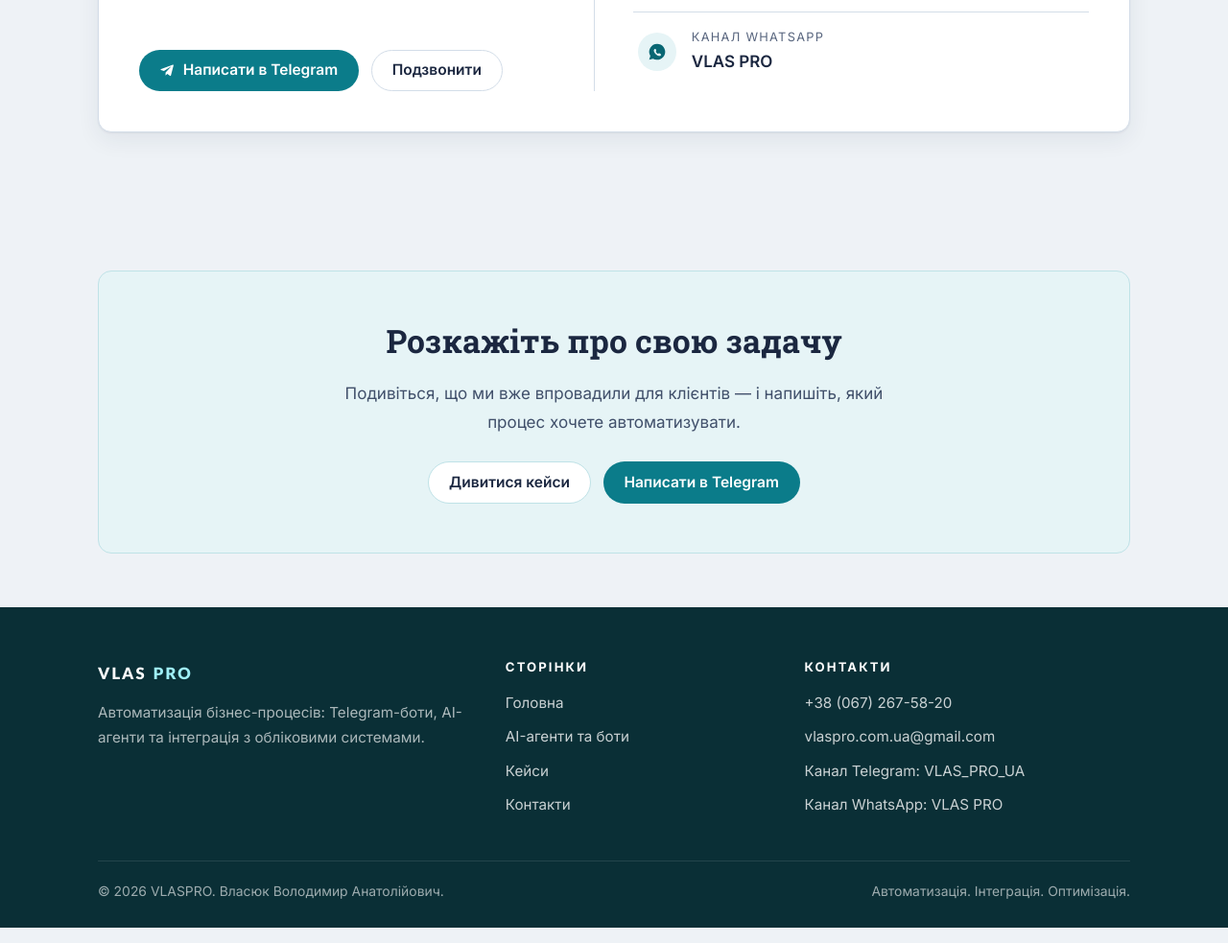
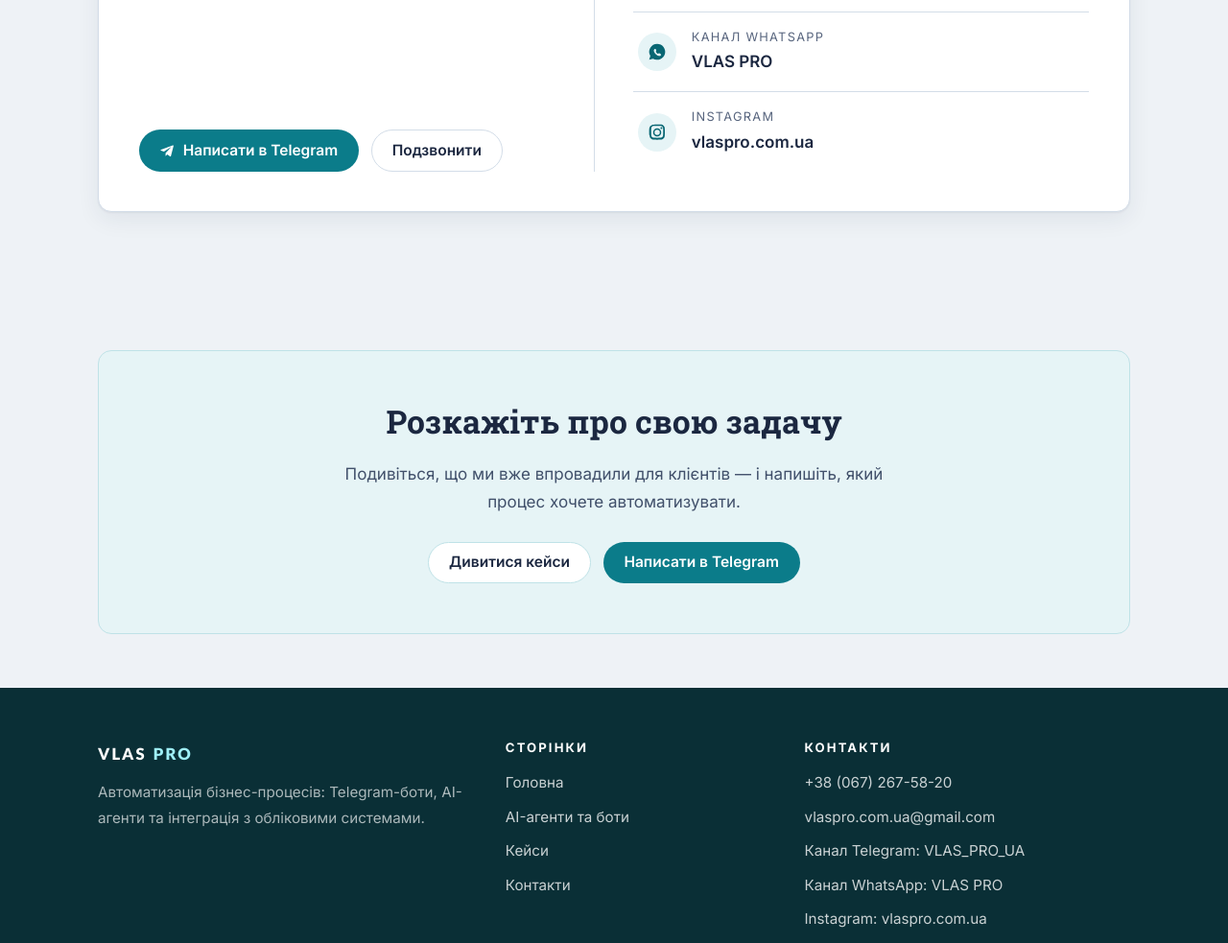
Before and after one commit to vvlasiuk/vlaspro-site, a plain HTML site: page contacts.html in a window 1280 px wide. Shown: the part 829-1812 px from the top of the page at 96% size. Drawn offline with Linux system fonts and the light colour scheme.

Commit message:
Контакти і футер: посилання на Instagram vlaspro.com.ua
Co-Authored-By: Claude Opus 5 <noreply@anthropic.com>

```diff
--- a/contacts.html
+++ b/contacts.html
@@ -12,7 +12,7 @@
 <meta property="og:type" content="website">
 <meta property="og:site_name" content="VLASPRO">
 <meta property="og:title" content="Контакти — VLASPRO">
-<meta property="og:description" content="Зв’яжіться з VLASPRO: телефон, e-mail, Telegram, канали Telegram і WhatsApp.">
+<meta property="og:description" content="Зв’яжіться з VLASPRO: телефон, e-mail, Telegram, канали Telegram і WhatsApp, Instagram.">
 <meta property="og:url" content="https://vlaspro.com.ua/contacts">
 <meta property="og:image" content="https://vlaspro.com.ua/assets/img/banner.jpg">
 <meta property="og:locale" content="uk_UA">
@@ -33,7 +33,8 @@
       "telephone": "+380672675820",
       "sameAs": [
         "https://t.me/VLAS_PRO_UA",
-        "https://whatsapp.com/channel/0029VbALwBC1NCrLpum86T37"
+        "https://whatsapp.com/channel/0029VbALwBC1NCrLpum86T37",
+        "https://www.instagram.com/vlaspro.com.ua/"
       ]
     },
     {
@@ -49,7 +50,7 @@
       "@id": "https://vlaspro.com.ua/contacts#webpage",
       "url": "https://vlaspro.com.ua/contacts",
       "name": "Контакти — VLASPRO",
-      "description": "Контакти VLASPRO: Власюк Володимир Анатолійович, телефон, e-mail, Telegram, канали Telegram і WhatsApp.",
+      "description": "Контакти VLASPRO: Власюк Володимир Анатолійович, телефон, e-mail, Telegram, канали Telegram і WhatsApp, Instagram.",
       "isPartOf": { "@id": "https://vlaspro.com.ua/#website" },
       "about": { "@id": "https://vlaspro.com.ua/#organization" },
       "inLanguage": "uk-UA",
@@ -168,6 +169,17 @@
               </span>
             </a>
           </li>
+          <li>
+            <a href="https://www.instagram.com/vlaspro.com.ua/" target="_blank" rel="noopener">
+              <span class="ico" aria-hidden="true">
+                <svg viewBox="0 0 24 24"><path d="M12 2c2.7 0 3 0 4.1.1 1 0 1.7.2 2.3.4.6.3 1.1.6 1.6 1.1.5.5.8 1 1.1 1.6.2.6.4 1.3.4 2.3.1 1.1.1 1.4.1 4.1s0 3-.1 4.1c0 1-.2 1.7-.4 2.3-.3.6-.6 1.1-1.1 1.6-.5.5-1 .8-1.6 1.1-.6.2-1.3.4-2.3.4-1.1.1-1.4.1-4.1.1s-3 0-4.1-.1c-1 0-1.7-.2-2.3-.4-.6-.3-1.1-.6-1.6-1.1-.5-.5-.8-1-1.1-1.6-.2-.6-.4-1.3-.4-2.3C2 15 2 14.7 2 12s0-3 .1-4.1c0-1 .2-1.7.4-2.3.3-.6.6-1.1 1.1-1.6.5-.5 1-.8 1.6-1.1.6-.2 1.3-.4 2.3-.4C8.6 2 8.9 2 12 2zm0 1.8c-2.7 0-2.9 0-4 .1-.8 0-1.2.2-1.5.3-.4.1-.7.3-1 .6-.3.3-.5.6-.6 1-.1.3-.3.7-.3 1.5-.1 1.1-.1 1.3-.1 4s0 2.9.1 4c0 .8.2 1.2.3 1.5.1.4.3.7.6 1 .3.3.6.5 1 .6.3.1.7.3 1.5.3 1.1.1 1.3.1 4 .1s2.9 0 4-.1c.8 0 1.2-.2 1.5-.3.4-.1.7-.3 1-.6.3-.3.5-.6.6-1 .1-.3.3-.7.3-1.5.1-1.1.1-1.3.1-4s0-2.9-.1-4c0-.8-.2-1.2-.3-1.5-.1-.4-.3-.7-.6-1-.3-.3-.6-.5-1-.6-.3-.1-.7-.3-1.5-.3-1.1-.1-1.3-.1-4-.1zm0 3.1a5.1 5.1 0 1 1 0 10.2 5.1 5.1 0 0 1 0-10.2zm0 1.8a3.3 3.3 0 1 0 0 6.6 3.3 3.3 0 0 0 0-6.6zm5.3-3.2a1.2 1.2 0 1 1 0 2.4 1.2 1.2 0 0 1 0-2.4z"/></svg>
+              </span>
+              <span>
+                <span class="lbl">Instagram</span>
+                <span class="val">vlaspro.com.ua</span>
+              </span>
+            </a>
+          </li>
         </ul>
 
       </div>
@@ -212,6 +224,7 @@
           <li><a href="mailto:vlaspro.com.ua@gmail.com">vlaspro.com.ua@gmail.com</a></li>
           <li><a href="https://t.me/VLAS_PRO_UA" target="_blank" rel="noopener">Канал Telegram: VLAS_PRO_UA</a></li>
           <li><a href="https://whatsapp.com/channel/0029VbALwBC1NCrLpum86T37" target="_blank" rel="noopener">Канал WhatsApp: VLAS PRO</a></li>
+          <li><a href="https://www.instagram.com/vlaspro.com.ua/" target="_blank" rel="noopener">Instagram: vlaspro.com.ua</a></li>
         </ul>
       </div>
     </div>
```
Also changed, not shown: ai-agents.html (+3 -1 lines), akt-zvirky-telegram.html (+3 -1 lines), cases.html (+3 -1 lines), index.html (+3 -1 lines), integratsiya-1c-telegram.html (+3 -1 lines), pohodzhennya-telegram.html (+3 -1 lines), reyestratsiya-zmin.html (+3 -1 lines), rozpiznavannya-blankiv.html (+3 -1 lines).
